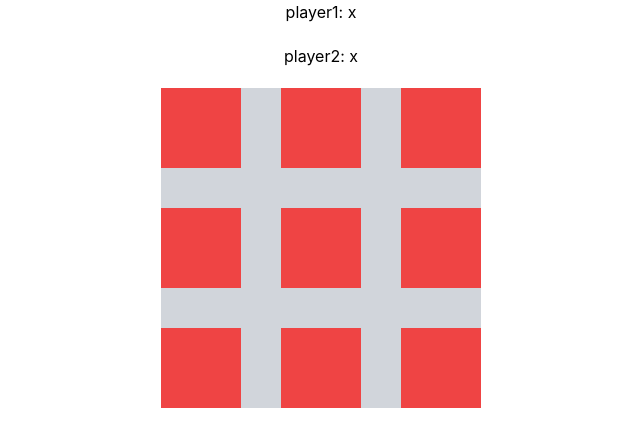
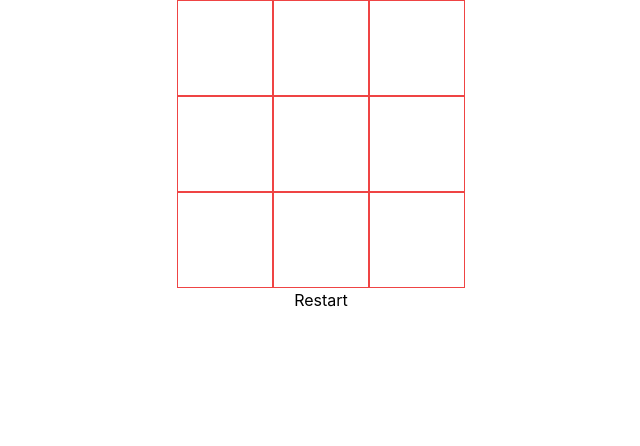
Before and after one commit to Na1an-Gu7ar/ReactPractice, a React (Vite) app: page / in a window 1280 px wide. Shown: the top 446 px of the page, without its empty margins (319-959 px from the left). Built offline with nearby package versions, Linux system fonts and the light colour scheme.

Commit message:
Tic-Tac-Toe completed

```diff
--- a/src/Components/Tic-Tac-Toe/index.jsx
+++ b/src/Components/Tic-Tac-Toe/index.jsx
@@ -1,43 +1,89 @@
-import React, { useState } from 'react'
+import React from 'react'
+import { useEffect } from 'react'
+import { useState } from 'react'
+
+const Square = ({ value, onClick }) => {
+    return (
+        <button onClick={onClick} className='border border-solid border-red-500 float-left text-4xl h-24 p-0 text-center w-24 -mr-0 -mt-0 cursor-pointer'>
+            {value}
+        </button>
+    )
+}
 
 const index = () => {
 
-    const [player, setPlayer] = useState('x')
-    const [player2, setPlayer2] = useState('x')
+    const [squares, setSquares] = useState(Array(9).fill(""))
+    const [isXTurn, setIsXTurn] = useState(true)
+    const [status, setStatus] = useState("")
 
-    const changePlayer = () => {
-        setPlayer(player2==='o' ? 'x' : 'o')
+    const getWinner = (squares) => {
+        const winningPattern = [
+            [0, 1, 2],
+            [3, 4, 5],
+            [6, 7, 8],
+            [2, 5, 8],
+            [1, 4, 7],
+            [0, 3, 6],
+            [0, 4, 8],
+            [2, 4, 6]
+        ]
+
+        for (let i = 0; i < winningPattern.length; i++) {
+            const [x, y, z] = winningPattern[i]
+            if (squares[x] && squares[x] === squares[y] && squares[x] === squares[z]) {
+                return squares[x]
+            }
+        }
+        return null
     }
 
-    const changePlayer2 = () => {
-        setPlayer2(player==='x' ? 'o' : 'x')
+    const handleClick = (getCurrentSquare) => {
+        const squaresCopy = [...squares]
+        if (squaresCopy[getCurrentSquare] === "") {
+            squaresCopy[getCurrentSquare] = isXTurn ? "X" : "O"
+            setSquares(squaresCopy)
+            setIsXTurn(!isXTurn)
+        }
     }
 
-    console.log(player);
+    const handleRestart = () => {
+        setSquares(Array(9).fill(""))
+        setIsXTurn(true)
+        setStatus("")
+    }
+
+    useEffect(() => {
+        const winner = getWinner(squares)
+        if (winner) {
+            setStatus(`Winner is ${winner}`)
+        } else if (!squares.includes("")) {
+            setStatus("Draw")
+        } else {
+            setStatus("")
+        }
+    }, [squares, isXTurn])
+
+    console.log(squares);
 
     return (
-        <div className='flex flex-col justify-center items-center gap-5'>
-            <button onClick={changePlayer}>player1: {player}</button>
-            <button onClick={changePlayer2}>player2: {player2}</button>
-
-            <div className='bg-gray-300 w-80 h-80 grid grid-rows-3 gap-10'>
-                <div className='grid grid-cols-3 gap-10'>
-                    <div className='bg-red-500 w-20 h-20'></div>
-                    <div className='bg-red-500 w-20 h-20'></div>
-                    <div className='bg-red-500 w-20 h-20'></div>
-                </div>
-                {/* <hr /> */}
-                <div className='grid grid-cols-3 gap-10'>
-                    <div className='bg-red-500 w-20 h-20'></div>
-                    <div className='bg-red-500 w-20 h-20'></div>
-                    <div className='bg-red-500 w-20 h-20'></div>
-                </div>
-                <div className='grid grid-cols-3 gap-10'>
-                    <div className='bg-red-500 w-20 h-20'></div>
-                    <div className='bg-red-500 w-20 h-20'></div>
-                    <div className='bg-red-500 w-20 h-20'></div>
-                </div>
+        <div className='flex flex-col justify-center items-center'>
+            <div className="row">
+                <Square value={squares[0]} onClick={() => handleClick(0)} />
+                <Square value={squares[1]} onClick={() => handleClick(1)} />
+                <Square value={squares[2]} onClick={() => handleClick(2)} />
             </div>
+            <div className="row">
+                <Square value={squares[3]} onClick={() => handleClick(3)} />
+                <Square value={squares[4]} onClick={() => handleClick(4)} />
+                <Square value={squares[5]} onClick={() => handleClick(5)} />
+            </div>
+            <div className="row">
+                <Square value={squares[6]} onClick={() => handleClick(6)} />
+                <Square value={squares[7]} onClick={() => handleClick(7)} />
+                <Square value={squares[8]} onClick={() => handleClick(8)} />
+            </div>
+            <h1>{status}</h1>
+            <button onClick={handleRestart}>Restart</button>
         </div>
     )
 }
```
